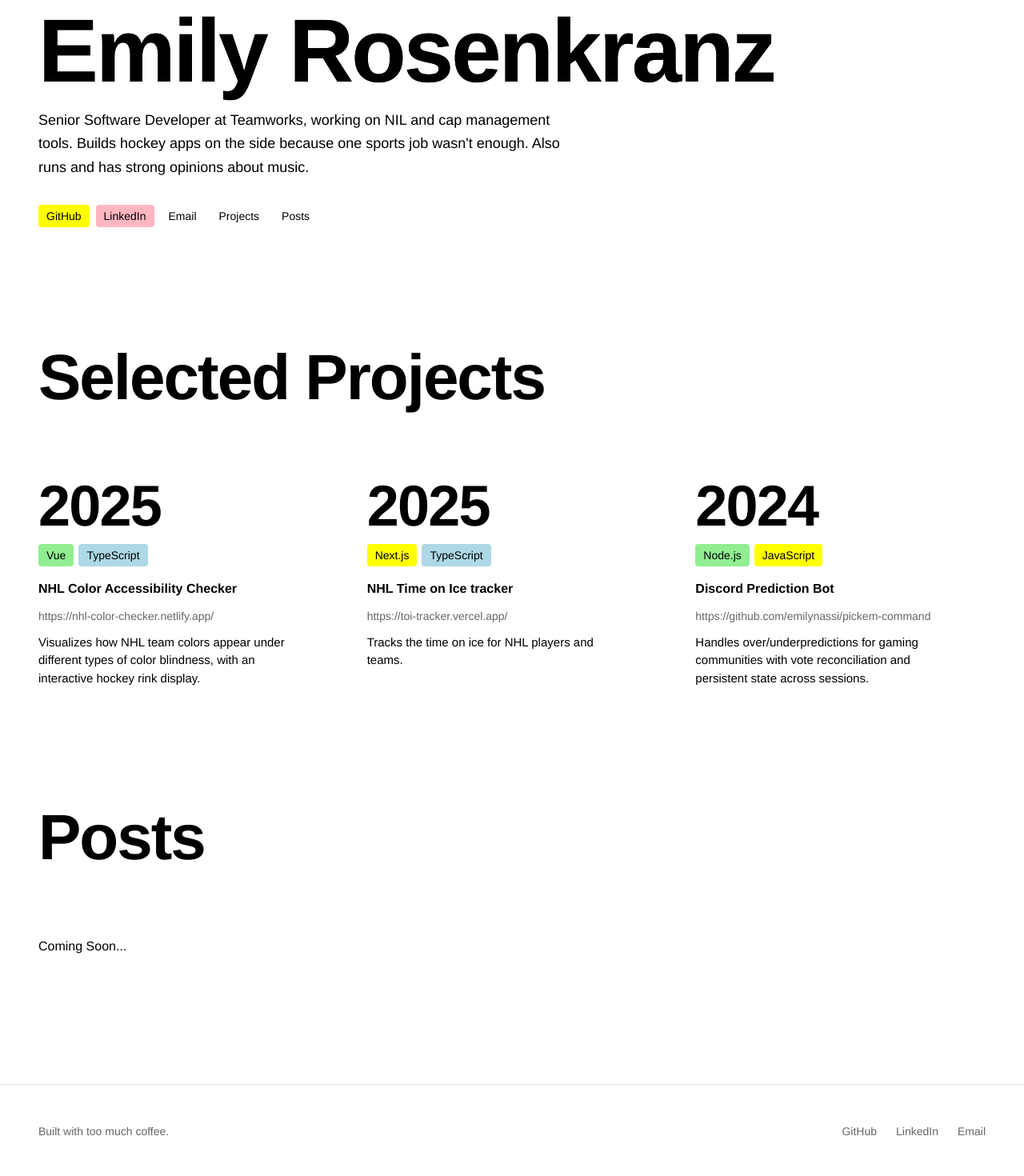
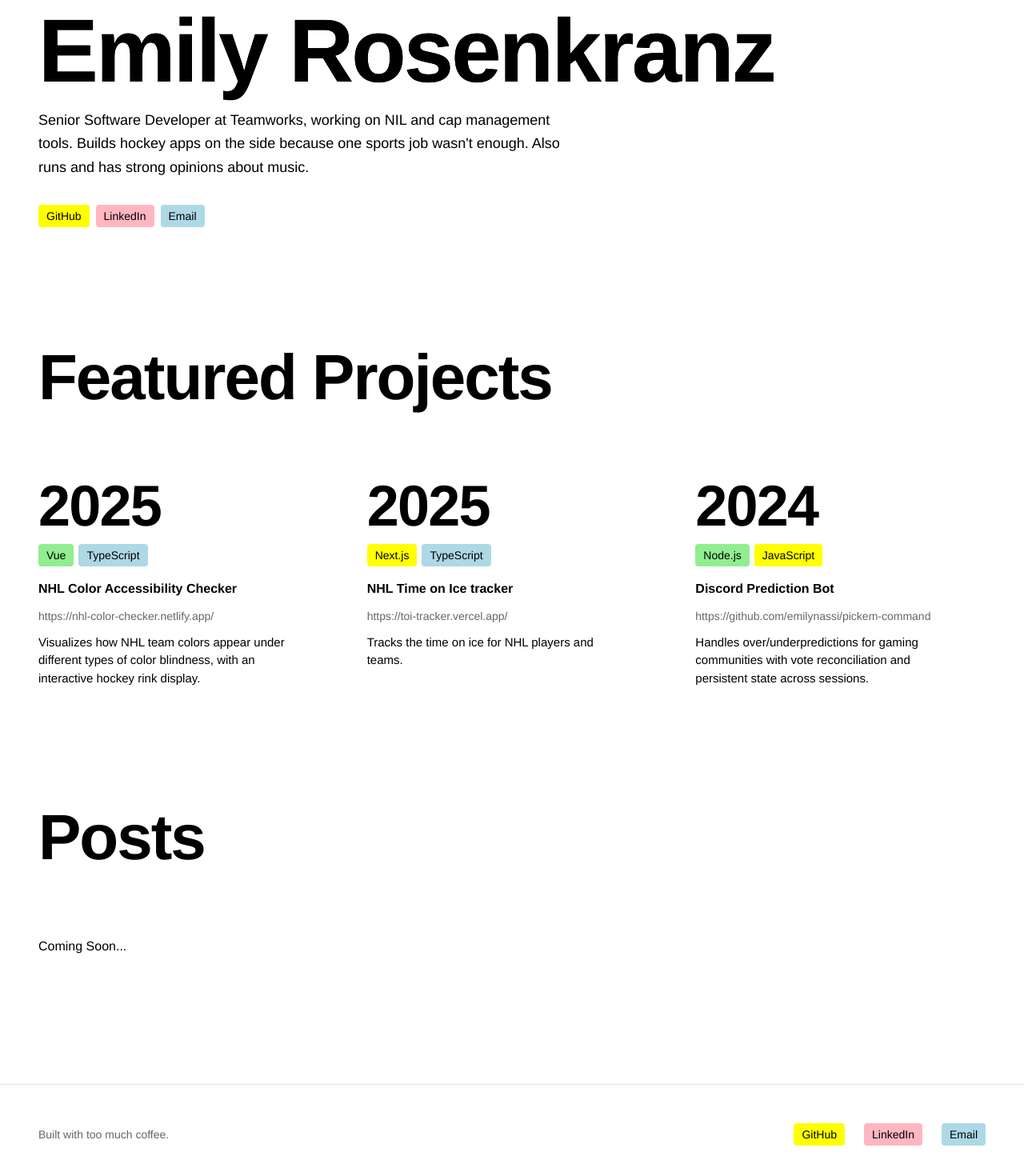
Before and after one commit to emilynassi/portfolio, a Vue app: page / in a window 1280 px wide. Shown: the part 120-1590 px from the top of the page at 80% size. Built offline with nearby package versions, Linux system fonts and the light colour scheme; a web font is replaced by a local one.

Commit message:
update links

```diff
--- a/src/components/TheFooter.vue
+++ b/src/components/TheFooter.vue
@@ -6,22 +6,41 @@
         <span class="text-sm text-text-muted">Built with too much coffee.</span>
         <div class="flex gap-6">
           <a
-            href="#"
-            class="text-sm text-text-muted hover:text-text-primary transition-colors"
-            >GitHub</a
-          >
-          <a
-            href="#"
-            class="text-sm text-text-muted hover:text-text-primary transition-colors"
-            >LinkedIn</a
-          >
-          <a
-            href="#"
-            class="text-sm text-text-muted hover:text-text-primary transition-colors"
-            >Email</a
+            v-for="link in links"
+            :key="link.label"
+            :href="link.href"
+            class="px-2.5 py-1 text-sm font-medium rounded transition-colors"
+            :class="[link.color, link.color ? 'text-black' : 'text-black dark:text-white']"
+            :target="link.target || '_self'"
+            >{{ link.label }}</a
           >
         </div>
       </div>
     </div>
   </footer>
 </template>
+
+<script setup lang="ts">
+import { ref } from 'vue';
+import type { Link } from './TheHeader.vue';
+const links = ref<Link[]>([
+  {
+    label: 'GitHub',
+    href: 'https://github.com/emilynassi',
+    color: 'bg-tag-yellow',
+    target: '_blank',
+  },
+  {
+    label: 'LinkedIn',
+    href: 'https://www.linkedin.com/in/emilynassi/',
+    color: 'bg-tag-pink',
+    target: '_blank',
+  },
+  {
+    label: 'Email',
+    href: 'mailto:emily.nassi1@gmail.com',
+    color: 'bg-tag-blue',
+    target: '_self',
+  },
+]);
+</script>
--- a/src/components/TheHeader.vue
+++ b/src/components/TheHeader.vue
@@ -88,7 +88,7 @@ function stopSparkles() {
   }
 }
 
-interface Link {
+export interface Link {
   label: string;
   href: string;
   target?: '_blank' | '_self' | '_parent' | '_top';
@@ -117,14 +117,7 @@ const links = ref<Link[]>([
   {
     label: 'Email',
     href: 'mailto:emily.nassi1@gmail.com',
-  },
-  {
-    label: 'Projects',
-    href: '#projects',
-  },
-  {
-    label: 'Posts',
-    href: '#posts',
+    color: 'bg-tag-blue',
   },
 ]);
 </script>
--- a/src/components/TheProjects.vue
+++ b/src/components/TheProjects.vue
@@ -5,7 +5,7 @@
     class="pb-16 md:pb-32"
   >
     <h2 class="text-[clamp(2.5rem,7vw,5rem)] font-bold tracking-tight mb-8 md:mb-16">
-      Selected Projects
+      Featured Projects
     </h2>
 
     <div class="grid grid-cols-1 md:grid-cols-2 lg:grid-cols-3 gap-8 md:gap-12">
```
